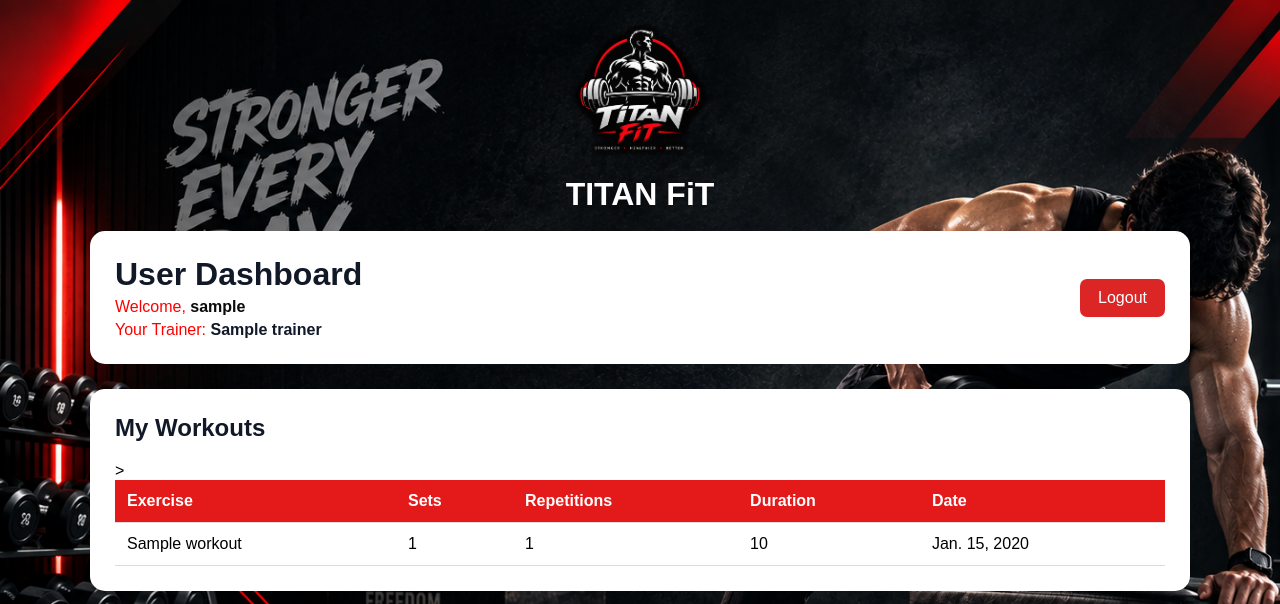
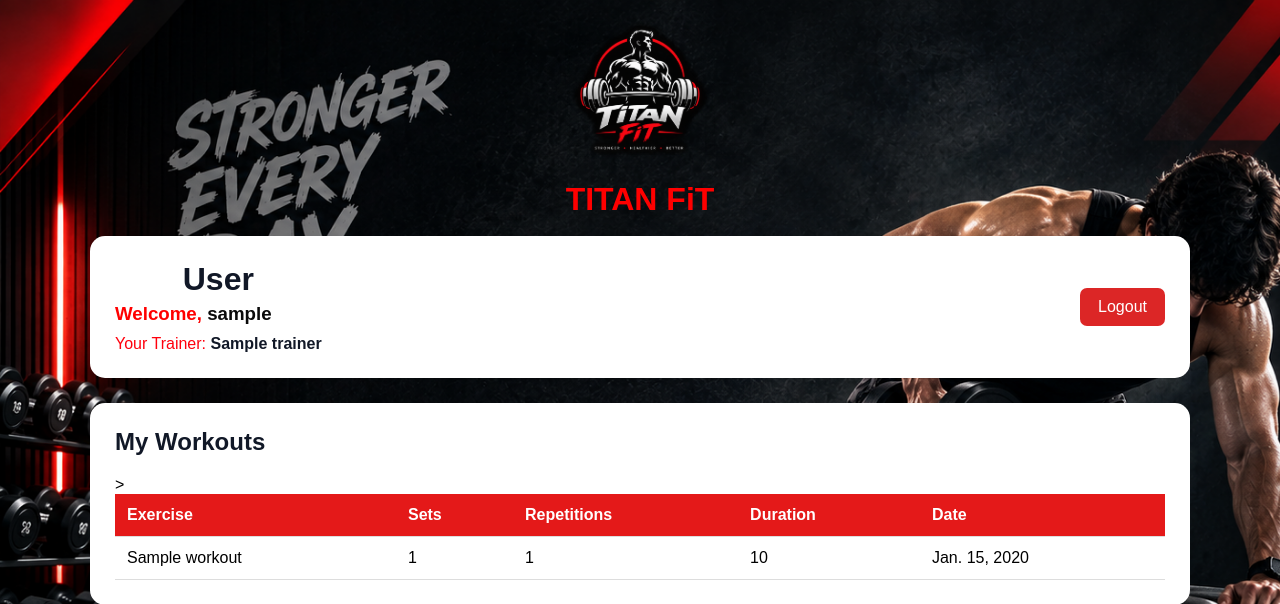
Before and after one commit to muhammednafih-04/django, a Django app: page /user-dashboard/ in a window 1280 px wide. Shown: the top 604 px of the page. Run offline with Django 5.2, Linux system fonts and the light colour scheme; a user stored in the database is signed in; tables that the repository leaves empty hold one stand-in row (values such as "Sample post").

Commit message:
Updated gym fitness project

```diff
--- a/gym/templates/gym/user_dashboard.html
+++ b/gym/templates/gym/user_dashboard.html
@@ -53,7 +53,7 @@
             color: #111827;
         }
 
-        .header p {
+        .header h3,p {
             color: #ff0000;
             margin-top: 5px;
         }
@@ -130,11 +130,10 @@
     <br>
     <div class="header">
         <div>
-
-            <h1>User Dashboard</h1>
+            <h1>User</h1>
 
             <p>
-                Welcome,<strong> {{ request.user.username }}</strong>
+               <h3> Welcome,<strong> {{ request.user.username }}</strong></h3>
             </p>
             <p class="trainer-info">
                 Your Trainer:
```
